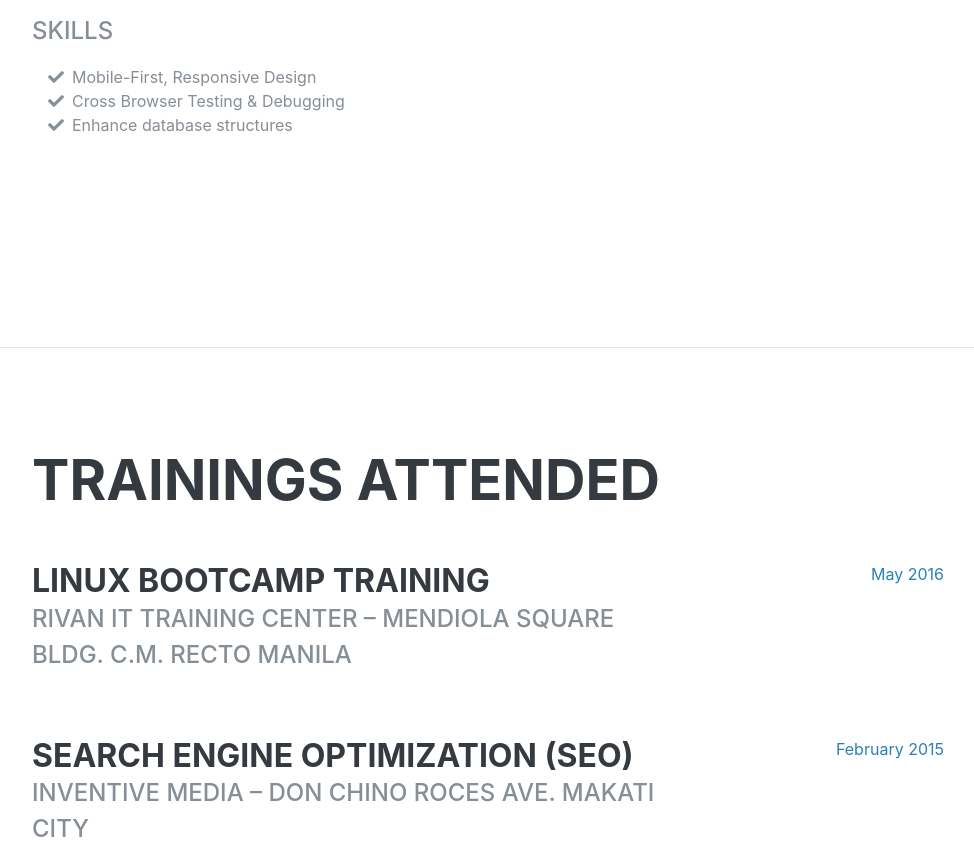
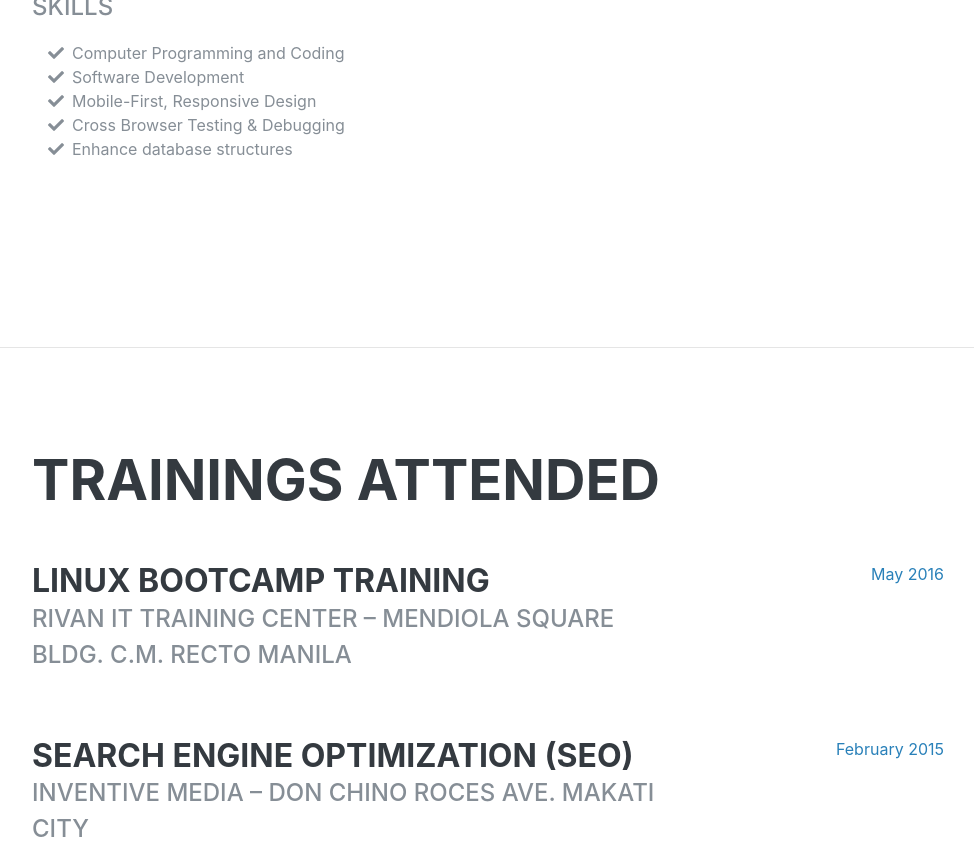
Before and after one commit to kelervcav/kelervcav.github.io, a plain HTML site: page index.html in a window 1280 px wide. Shown: the part 2946-3787 px from the top of the page, without its empty margins (288-1262 px from the left). Drawn offline with Linux system fonts and the light colour scheme; a script that the page names is missing; a web font is replaced by a local one.

Commit message:
Modified file

```diff
--- a/index.html
+++ b/index.html
@@ -197,6 +197,14 @@
         <ul class="fa-ul mb-0">
           <li>
             <i class="fa-li fa fa-check"></i>
+            Computer Programming and Coding
+          </li>
+          <li>
+            <i class="fa-li fa fa-check"></i>
+            Software Development
+          </li>
+          <li>
+            <i class="fa-li fa fa-check"></i>
             Mobile-First, Responsive Design
           </li>
           <li>
```
